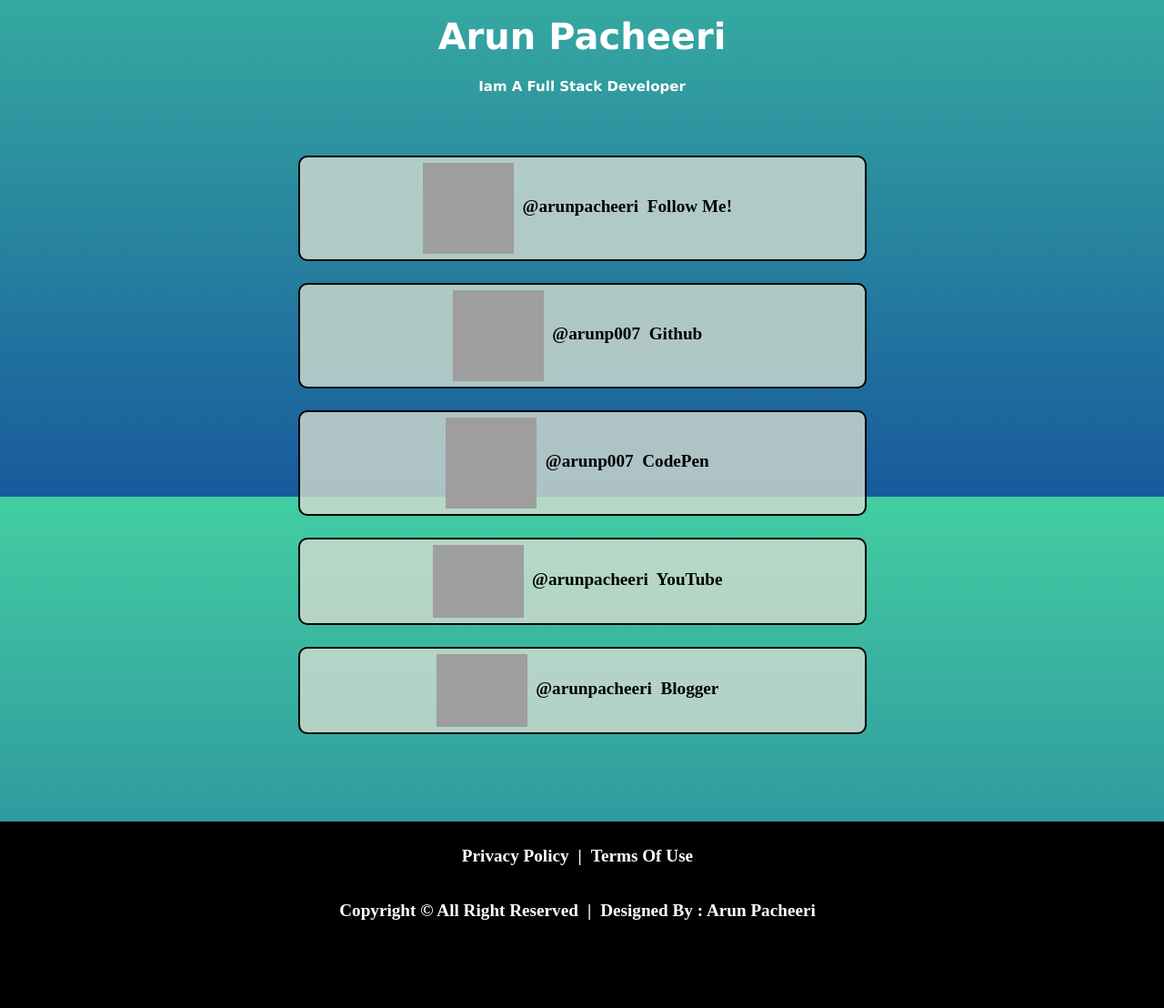
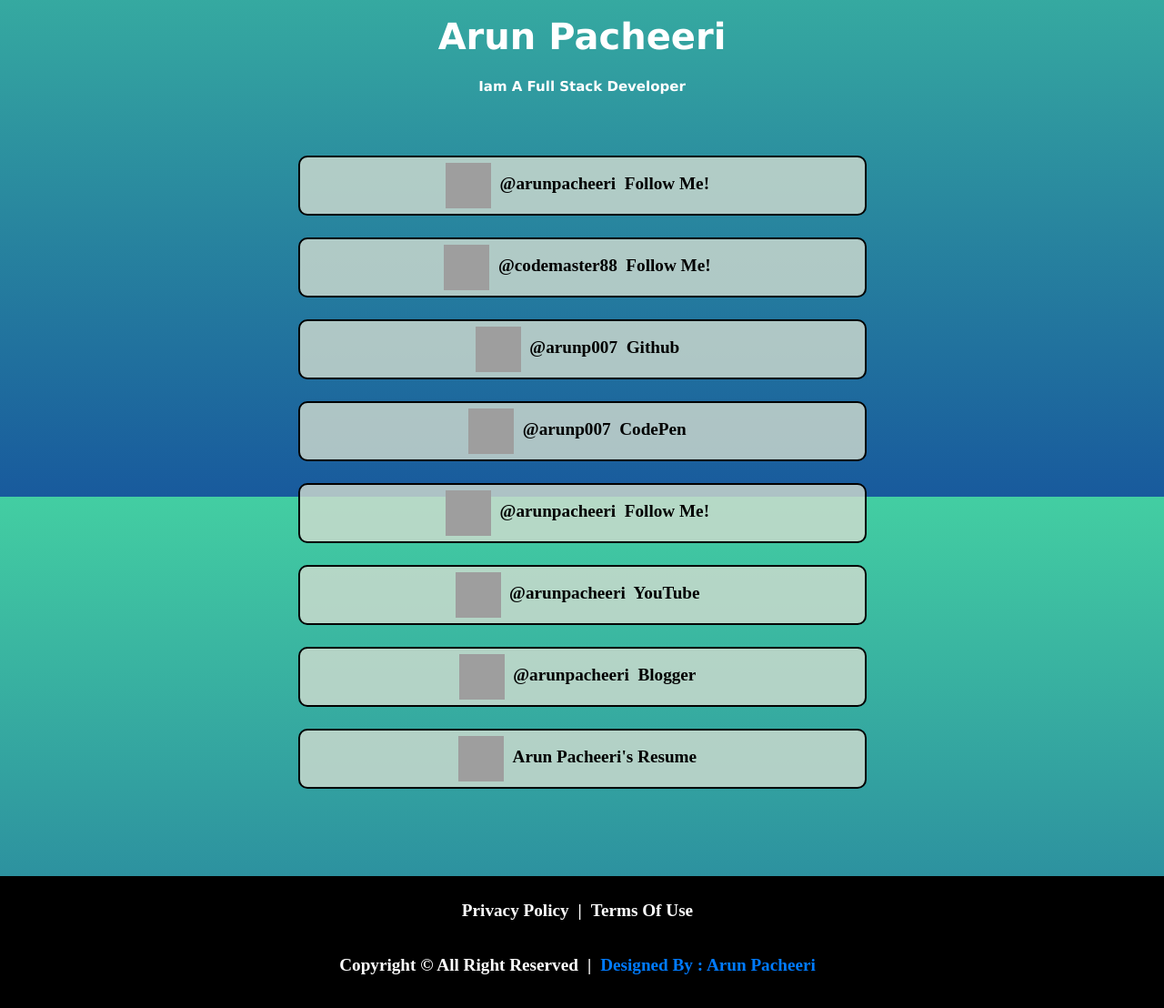
Before and after one commit to arunp007/linktree, a Django app: page /linkapp/link in a window 1280 px wide. Shown: the part 254-1362 px from the top of the page at 91% size. Before the commit the page ends 1265 px from the top, so only its background shows below. Run offline with Django 4.2, Linux system fonts and the light colour scheme; grey boxes are pictures that could not be loaded.

Commit message:
Added More Fields To My Link Tree

```diff
--- a/linkproject/linkapp/templates/link.html
+++ b/linkproject/linkapp/templates/link.html
@@ -50,14 +50,14 @@
         }
 
         .btn-primary:hover{
-            background-color: purple;
+            background-color: dodgerblue;
             color: white;
             border: 2px solid white;
         }
 
         .image2{
-            width: 100px;
-            height: 100px;
+            width: 50px;
+            height: 50px;
 
         }
 
@@ -78,15 +78,18 @@
             <div class="col-xs-12 col-lg-12">
                 <h1>Arun Pacheeri</h1>
                 <p>Iam A Full Stack Developer</p><br><br>
-                <center><button class="btn btn-primary col-md-6" onclick="location.href='https://www.instagram.com/arunpacheeri/;'"><img src="https://upload.wikimedia.org/wikipedia/commons/e/e7/Instagram_logo_2016.svg" alt=""  class="image2"><label>&nbsp;&nbsp;@arunpacheeri&nbsp; Follow Me!</label></button></center>&nbsp;
+                <center><button class="btn btn-primary col-md-6" onclick="location.href='https://www.instagram.com/arunpacheeri/'"><img src="https://upload.wikimedia.org/wikipedia/commons/e/e7/Instagram_logo_2016.svg" alt=""  class="image2"><label>&nbsp;&nbsp;@arunpacheeri&nbsp; Follow Me!</label></button></center>&nbsp;
+                <center><button class="btn btn-primary col-md-6" onclick="location.href='https://www.instagram.com/codemaster8848/'"><img src="https://upload.wikimedia.org/wikipedia/commons/e/e7/Instagram_logo_2016.svg" alt=""  class="image2"><label>&nbsp;&nbsp;@codemaster88&nbsp; Follow Me!</label></button></center>&nbsp;
                 <center><button class="btn btn-primary col-md-6" onclick="location.href='https://github.com/arunp007';"><img src="https://upload.wikimedia.org/wikipedia/commons/9/91/Octicons-mark-github.svg" alt=""  class="image2"><label>&nbsp;&nbsp;@arunp007&nbsp; Github</label></button></center>&nbsp;
-                <center><button class="btn btn-primary col-md-6" onclick="location.href='https://codepen.io/arunp007/pens/public';"><img src="https://s3-us-west-2.amazonaws.com/s.cdpn.io/1584356/codepen_logo.png" alt=""  class="image2"><label>&nbsp;&nbsp;@arunp007&nbsp; CodePen</label></button></center>&nbsp;
-                <center><button class="btn btn-primary col-md-6" onclick="location.href='https://www.youtube.com/channel/UCGwulcaGQq5bZAFPHxSwwSg';"><img src="https://upload.wikimedia.org/wikipedia/commons/0/09/YouTube_full-color_icon_%282017%29.svg" alt="" style="width:100px; height:80px" class="image2"><label>&nbsp;&nbsp;@arunpacheeri&nbsp; YouTube</label></button></center>&nbsp;
-                <center><button class="btn btn-primary col-md-6" onclick="location.href='https://codemaster234.blogspot.com/';"><img src="https://upload.wikimedia.org/wikipedia/commons/3/31/Blogger.svg" alt="" style="width:100px; height:80px" class="image2"><label>&nbsp;&nbsp;@arunpacheeri&nbsp; Blogger</label></button></center><br><br><br><br>
+                <center><button class="btn btn-primary col-md-6" onclick="location.href='https://codepen.io/arunp007/pens/public'"><img src="https://s3-us-west-2.amazonaws.com/s.cdpn.io/1584356/codepen_logo.png" alt=""  class="image2"><label>&nbsp;&nbsp;@arunp007&nbsp; CodePen</label></button></center>&nbsp;
+                <center><button class="btn btn-primary col-md-6" onclick="location.href='https://www.linkedin.com/in/arun-pacheeri-302480190/'"><img src="https://upload.wikimedia.org/wikipedia/commons/thumb/f/f8/LinkedIn_icon_circle.svg/2048px-LinkedIn_icon_circle.svg.png" alt=""  class="image2"><label>&nbsp;&nbsp;@arunpacheeri&nbsp; Follow Me!</label></button></center>&nbsp;
+                <center><button class="btn btn-primary col-md-6" onclick="location.href='https://www.youtube.com/channel/UCGwulcaGQq5bZAFPHxSwwSg'"><img src="https://upload.wikimedia.org/wikipedia/commons/0/09/YouTube_full-color_icon_%282017%29.svg" class="image2"><label>&nbsp;&nbsp;@arunpacheeri&nbsp; YouTube</label></button></center>&nbsp;
+                <center><button class="btn btn-primary col-md-6" onclick="location.href='https://codemaster234.blogspot.com/'"><img src="https://upload.wikimedia.org/wikipedia/commons/3/31/Blogger.svg" class="image2"><label>&nbsp;&nbsp;@arunpacheeri&nbsp; Blogger</label></button></center>&nbsp;
+                <center><button class="btn btn-primary col-md-6" onclick="location.href='https://arun955.w3spaces.com/arun-resume.html'"><img src="https://www.clipartmax.com/png/full/308-3085735_cv-contract-agreement-resume-paper-document-comments-resume-icon-transparent.png" class="image2"><label>&nbsp;&nbsp;Arun Pacheeri's Resume</label></button></center><br><br><br><br>
             </div>
             <div class="col-xs-12 col-lg-12" style="background-color: black; color: white; width: 100%;">
             <br><center><label>Privacy Policy</label><label>|</label><label>Terms Of Use</label></center><br>
-                <center><label>Copyright © All Right Reserved</label><label>|</label><label>Designed By : Arun Pacheeri</label></center><br>
+                <center><label>Copyright © All Right Reserved</label><label>|</label><label><a href="mailto:arunp4624@gmail.com" style="text-decoration: none;">Designed By : Arun Pacheeri</a></label></center><br>
             </div>
         </div>
     </div>
```
